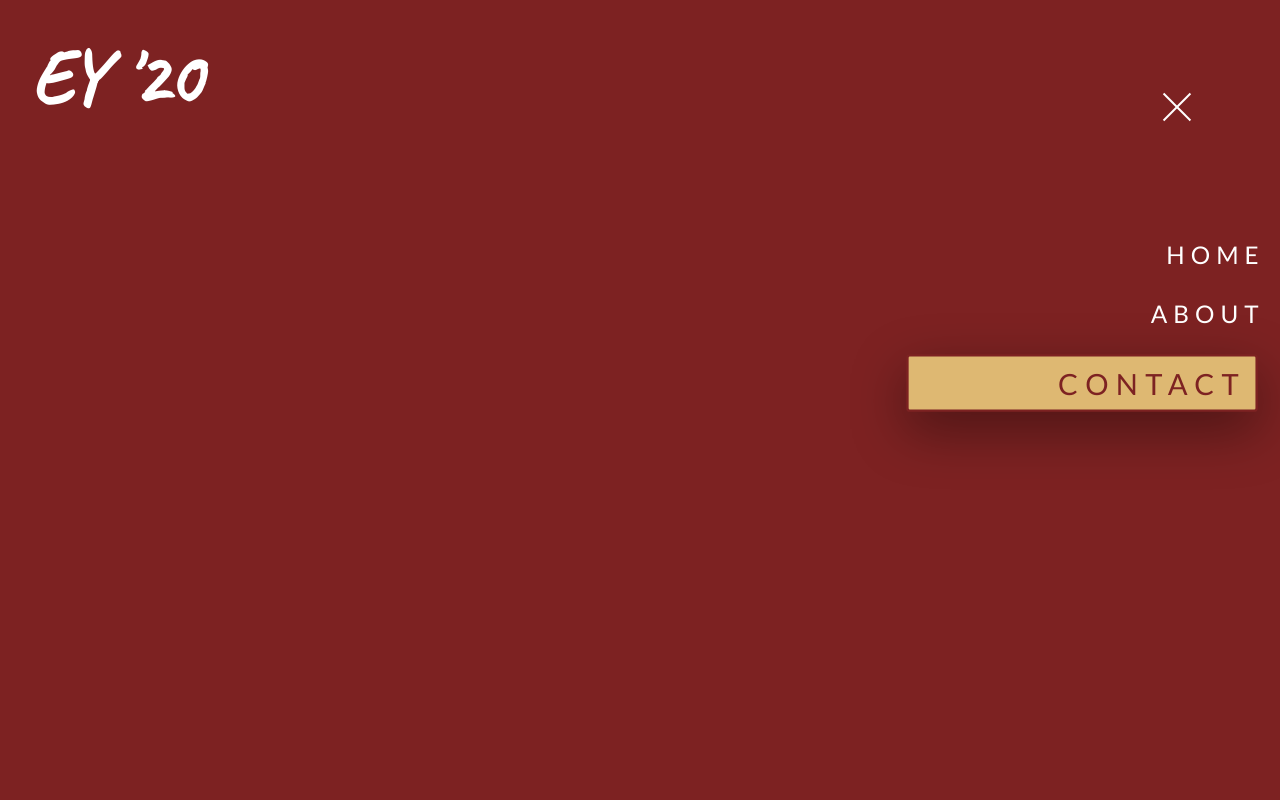
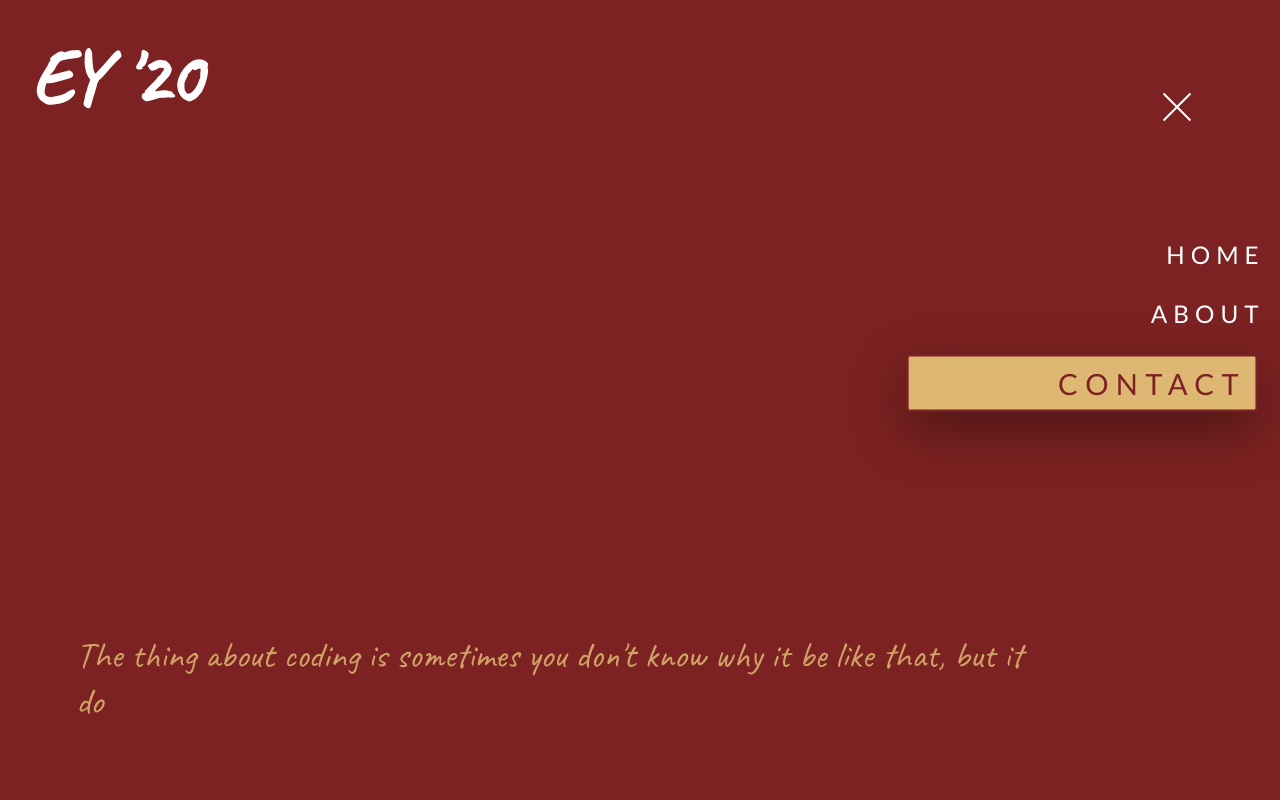
Before and after one commit to EYoung75/2020-portfolio, a React (Create React App) app: page /contact in a window 1280 px wide. Both pictures are taken after a click on the element 1173 px from the left and 106 px from the top of the page. Shown: the top 800 px of the page. Built offline with nearby package versions, Linux system fonts and the light colour scheme.

Commit message:
pushing first deployment cycle to netlify platform

```diff
--- a/src/components/header.jsx
+++ b/src/components/header.jsx
@@ -60,17 +60,12 @@ class Header extends React.Component {
               <li>Contact</li>
             </NavLink>
           </ul>
-          {/* <div
+          <div
             className={"nav-quote " + (this.state.open ? "nav-quote-open" : "")}
           >
-            <p>
-              Hello this is a quote Lorem ipsum dolor sit amet consectetur
-              adipisicing elit. Vero, libero provident officia laudantium
-              corporis a, repellat et perferendis asperiores quis quos nam?
-              Maxime delectus numquam at itaque tempora accusantium
-              necessitatibus?
-            </p>
-          </div> */}
+            The thing about coding is sometimes you don't know why it be like
+            that, but it do
+          </div>
         </div>
       </nav>
     );
--- a/src/sass/components/_header.scss
+++ b/src/sass/components/_header.scss
@@ -127,22 +127,32 @@
       }
 
       .nav-quote {
-        visibility: hidden;
         position: absolute;
-        bottom: 10rem;
-        transition: all 1s 0.3s;
-        &-open {
-          visibility: visible;
+        bottom: 5rem;
+        left: 5rem;
+        width: 75%;
+        -webkit-animation: fadein 5s;
+        animation: fadein 5s;
+        font-family: $secondary-font;
+        color: $secondary-color;
+        font-size: $default-font-size + 1rem;
 
-          p {
-            color: transparent;
-            transition: all 4s 0.3s;
+        @-webkit-keyframes fadein {
+          0% {
+            opacity: 0;
+          }
+          100% {
+            opacity: 1;
           }
         }
 
-        p {
-          color: white;
-          padding: 0 10rem;
+        @keyframes fadein {
+          0% {
+            opacity: 0;
+          }
+          100% {
+            opacity: 1;
+          }
         }
       }
 
--- a/src/sass/pages/_about.scss
+++ b/src/sass/pages/_about.scss
@@ -29,6 +29,8 @@
     // box-shadow: 0 .5rem 1rem rgba(black, .5);
     background-image: url("../../assets/me-small.jpg");
     background-size: cover;
+    background-position: center;
+
   }
 
   p {
@@ -59,8 +61,8 @@
 
   @include respond(desktop) {
     &__container {
+      align-content: center;
       flex-direction: row;
-      align-content: center;
       width: 80%;
       background-color: $gray-color-light;
       border-radius: 3px;
@@ -72,10 +74,15 @@
       background-image: url("../../assets/me-big.jpg");
       background-position: center;
       height: 35rem;
-      width: 50%;
+      width: 40%;
+      transition: all 2s;
+
+    //   &:hover {
+    //     filter: invert(100%);
+    //   }
     }
     &__bio {
-      width: 50%;
+        width: 60%;
     }
   }
 }
--- a/src/sass/pages/_contact.scss
+++ b/src/sass/pages/_contact.scss
@@ -11,7 +11,6 @@
     font-size: 4rem;
     text-align: left;
   }
-
 
   &__form {
     margin: 3rem 0;
@@ -58,11 +57,24 @@
       border-radius: 3px;
       transition: all 0.4s;
       background-color: transparent;
-          box-shadow: 0 .5rem 1rem rgba(black, .7);
       &:hover {
         transform: scale(1.1);
         box-shadow: 0 0.5rem 1rem rgba(0, 0, 0, 0.6);
+
       }
     }
   }
+
+  @include respond(tab-port) {
+    &__form {
+      width: 60%;
     }
+  }
+
+  @include respond(desktop) {
+    &__form {
+        width: 40%;
+        padding: 2rem;
+      }
+  }
+}
```
Lines whose indentation alone changed are shown as unchanged.
